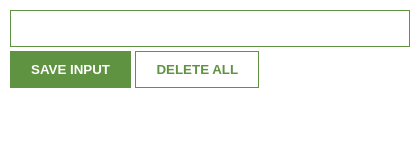
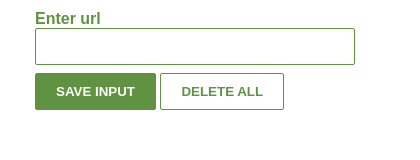
Before and after one commit to Ozzie1311/LeadsTracker, a browser extension: page index.html in a window 390 px wide. Shown: the whole page, 420 px wide, since content can reach past the window. Drawn offline with Linux system fonts and the light colour scheme; no server answers.

Commit message:
deploying mobile app leads tracker

```diff
--- a/index.css
+++ b/index.css
@@ -1,8 +1,8 @@
 body {
-  margin: 0;
+  margin: 0 auto;
   padding: 10px;
   font-family: Arial, Helvetica, sans-serif;
-  min-width: 400px;
+  max-width: 320px;
 }
 
 input {
@@ -10,7 +10,19 @@ input {
   padding: 10px;
   box-sizing: border-box;
   border: 1px solid #5f9341;
-  margin-bottom: 4px;
+  margin-bottom: 8px;
+  border-radius: 2px;
+  color: #303030;
+  font-weight: 600;
+}
+
+input:focus {
+  outline: 1px solid green;
+}
+
+label {
+  color: #5f9341;
+  font-weight: 900;
 }
 
 button {
@@ -19,11 +31,13 @@ button {
   padding: 10px 20px;
   border: 1px solid #5f9341;
   font-weight: bold;
+  border-radius: 2px;
 }
 
 #delete-btn {
   background: white;
   color: #5f9341;
+  border-radius: 2px;
 }
 
 ul {
--- a/index.html
+++ b/index.html
@@ -1,8 +1,14 @@
 <html>
   <head>
     <link rel="stylesheet" href="index.css" />
+    <meta name="viewport" content="width=device-width, initial-scale= 1.0" />
+    <link rel="apple-touch-icon" sizes="180x180" href="/apple-touch-icon.png" />
+    <link rel="icon" type="image/png" sizes="32x32" href="/favicon-32x32.png" />
+    <link rel="icon" type="image/png" sizes="16x16" href="/favicon-16x16.png" />
+    <link rel="manifest" href="/site.webmanifest" />
   </head>
   <body>
+    <label for="input-el">Enter url</label>
     <input type="text" id="input-el" />
     <button id="input-btn">SAVE INPUT</button>
     <button id="delete-btn">DELETE ALL</button>
--- a/index.js
+++ b/index.js
@@ -1,13 +1,9 @@
 import { initializeApp } from 'https://www.gstatic.com/firebasejs/12.1.0/firebase-app.js'
-import {
-  getDatabase,
-  ref,
-  push,
-  onValue,
-  remove,
-} from 'https://www.gstatic.com/firebasejs/12.1.0/firebase-database.js'
+import { getDatabase, ref, push, onValue, remove } from 'https://www.gstatic.com/firebasejs/12.1.0/firebase-database.js'
 
-const firebaseConfig = {}
+const firebaseConfig = {
+  databaseURL: 'https://leads-tracker-app-bd0a3-default-rtdb.firebaseio.com',
+}
 
 const app = initializeApp(firebaseConfig)
 const database = getDatabase(app)
```
Also changed, not shown: android-chrome-192x192.png (added), android-chrome-512x512.png (added), apple-touch-icon.png (added), favicon-16x16.png (added), favicon-32x32.png (added), favicon.ico (added), site.webmanifest (added), 1 other file.
